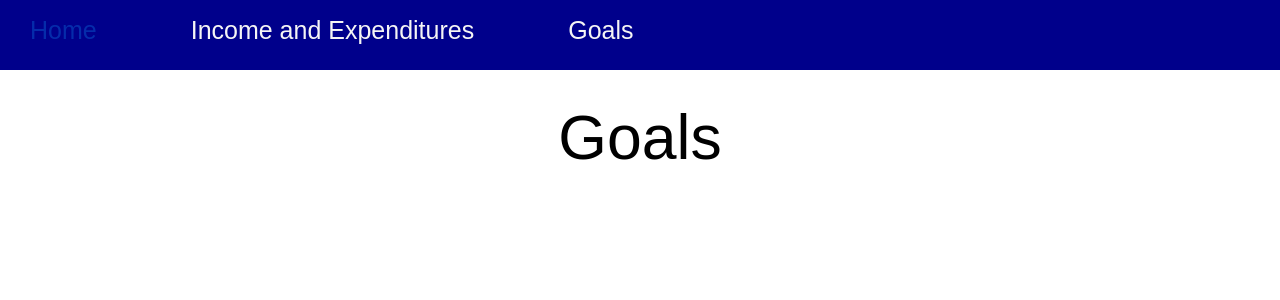
After one commit to tylerbeckb/Budget_tracker, a Python web app: template app/templates/goals.html in a window 1280 px wide. The commit adds this page. Shown: the top 300 px of the page. Run offline with Jinja, Linux system fonts and the light colour scheme; the template is opened without the code that fills it, so the values that code supplies are empty; some libraries are stand-ins or nearby versions.

Commit message:
goals page made

```diff
--- a/app/templates/base.html
+++ b/app/templates/base.html
@@ -18,9 +18,9 @@
   <body onload="inExPage()">
     <!--Navigation Bar-->
     <nav>
-      <a href="{{ url_for('index')}}">Home</a>
-      <a href="{{ url_for('incomeEx')}}">Income and Expenditures</a>
-      <a href="">Goals</a>
+      <a href="{{ url_for('index') }}">Home</a>
+      <a href="{{ url_for('incomeEx') }}">Income and Expenditures</a>
+      <a href="{{ url_for('goals') }}">Goals</a>
     </nav>
     <!--Content-->
     <div>
--- /dev/null
+++ b/app/templates/goals.html
@@ -0,0 +1,5 @@
+{% extends "base.html" %}
+{% block content %}
+<br><br>
+<h1>Goals</h1>
+{% endblock %}
```
